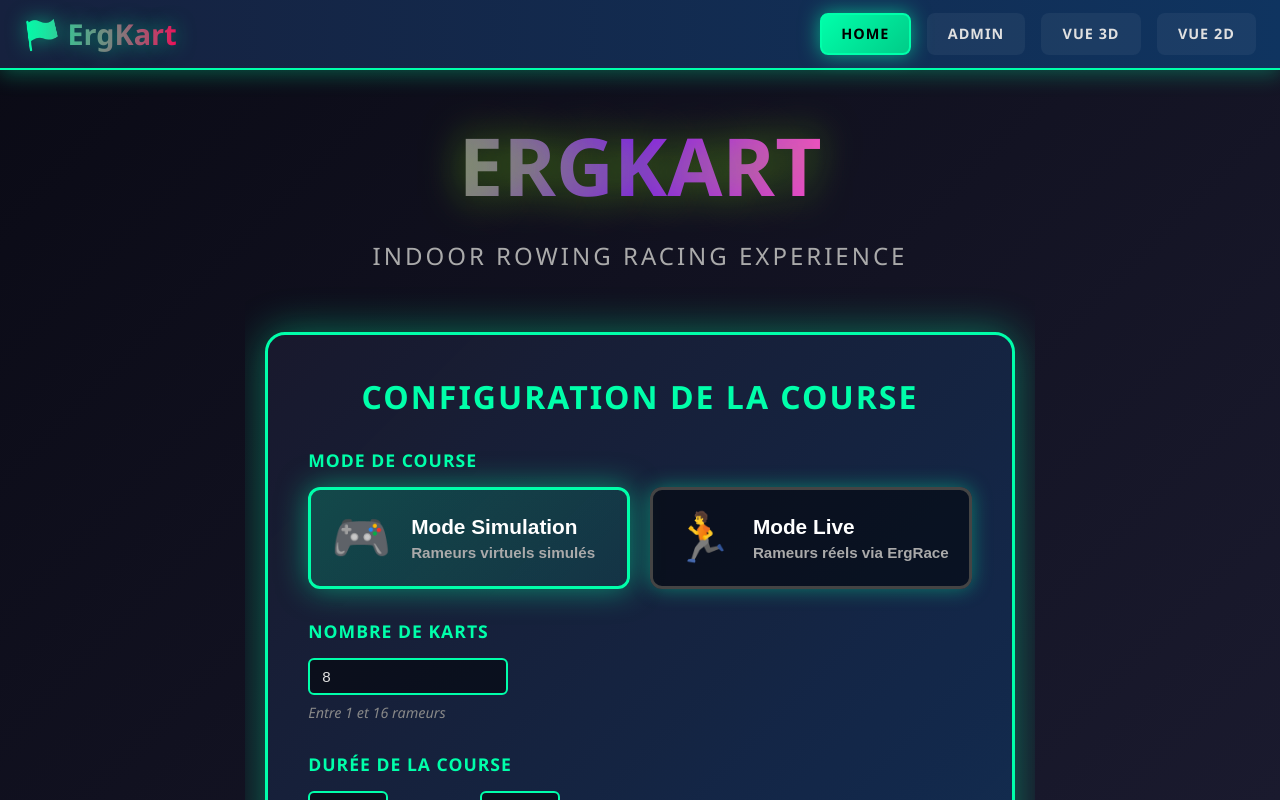
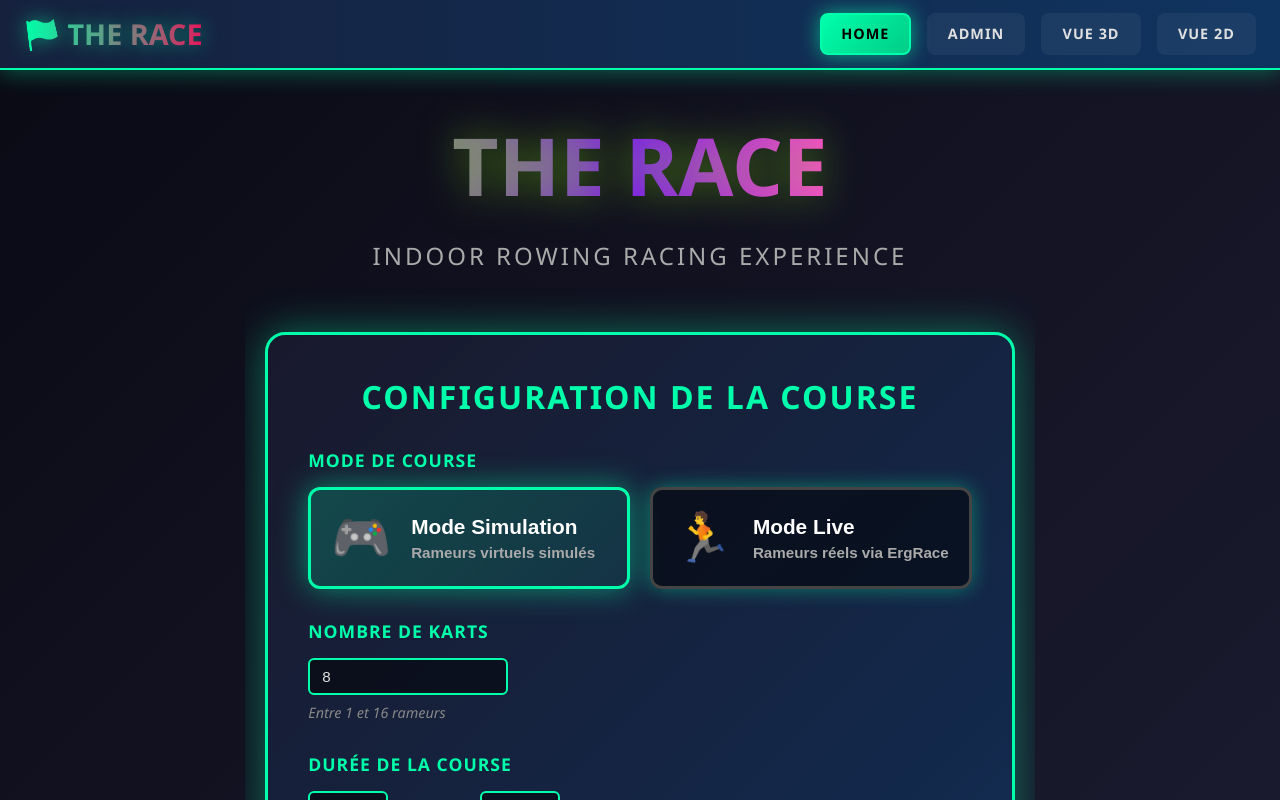
Before and after one commit to lukadscode/THE-RACE, a React (Vite) app in the folder web/: page / in a window 1280 px wide. Built offline with nearby package versions, Linux system fonts and the light colour scheme.

Commit message:
Rename to THE RACE

```diff
--- a/web/index.html
+++ b/web/index.html
@@ -3,7 +3,7 @@
   <head>
     <meta charset="UTF-8" />
     <meta name="viewport" content="width=device-width,initial-scale=1" />
-    <title>ErgKart</title>
+    <title>THE RACE</title>
   </head>
   <body>
     <div id="root"></div>
--- a/web/src/App.jsx
+++ b/web/src/App.jsx
@@ -6,7 +6,7 @@ export default function App() {
   return (
     <div className="layout">
       <header className="topbar">
-        <Link to="/" className="brand">🏁 ErgKart</Link>
+        <Link to="/" className="brand">🏁 THE RACE</Link>
         <nav>
           <Link className={loc.pathname === '/' ? 'active' : ''} to="/">Home</Link>
           <Link className={loc.pathname.includes('/admin') ? 'active' : ''} to="/admin">Admin</Link>
--- a/web/src/engine/exportCsv.js
+++ b/web/src/engine/exportCsv.js
@@ -1,4 +1,4 @@
-export function exportCSV(players, filename = "ergkart_results.csv") {
+export function exportCSV(players, filename = "the_race_results.csv") {
   const arr = Object.values(players).map((p) => ({
     lane: p.lane,
     name: p.name,
--- a/web/src/routes/Display3D.jsx
+++ b/web/src/routes/Display3D.jsx
@@ -31,7 +31,7 @@ export default function Display3D(){
         numKarts,
         duration,
         names,
-        eventName: 'ERGKART SIMULATION'
+        eventName: 'THE RACE SIMULATION'
       };
 
       setDuration(duration);
--- a/web/src/routes/Home.jsx
+++ b/web/src/routes/Home.jsx
@@ -57,7 +57,7 @@ export default function Home() {
   return (
     <div className="home-container">
       <div className="home-hero">
-        <h1 className="hero-title">ERGKART</h1>
+        <h1 className="hero-title">THE RACE</h1>
         <p className="hero-subtitle">Indoor Rowing Racing Experience</p>
       </div>
 
--- a/web/src/routes/LiveSetup.jsx
+++ b/web/src/routes/LiveSetup.jsx
@@ -103,7 +103,7 @@ export default function LiveSetup() {
   return (
     <div className="home-container">
       <div className="home-hero">
-        <h1 className="hero-title">ERGKART - MODE LIVE</h1>
+        <h1 className="hero-title">THE RACE - MODE LIVE</h1>
         <p className="hero-subtitle">Connexion à ErgRace</p>
       </div>
 
```
